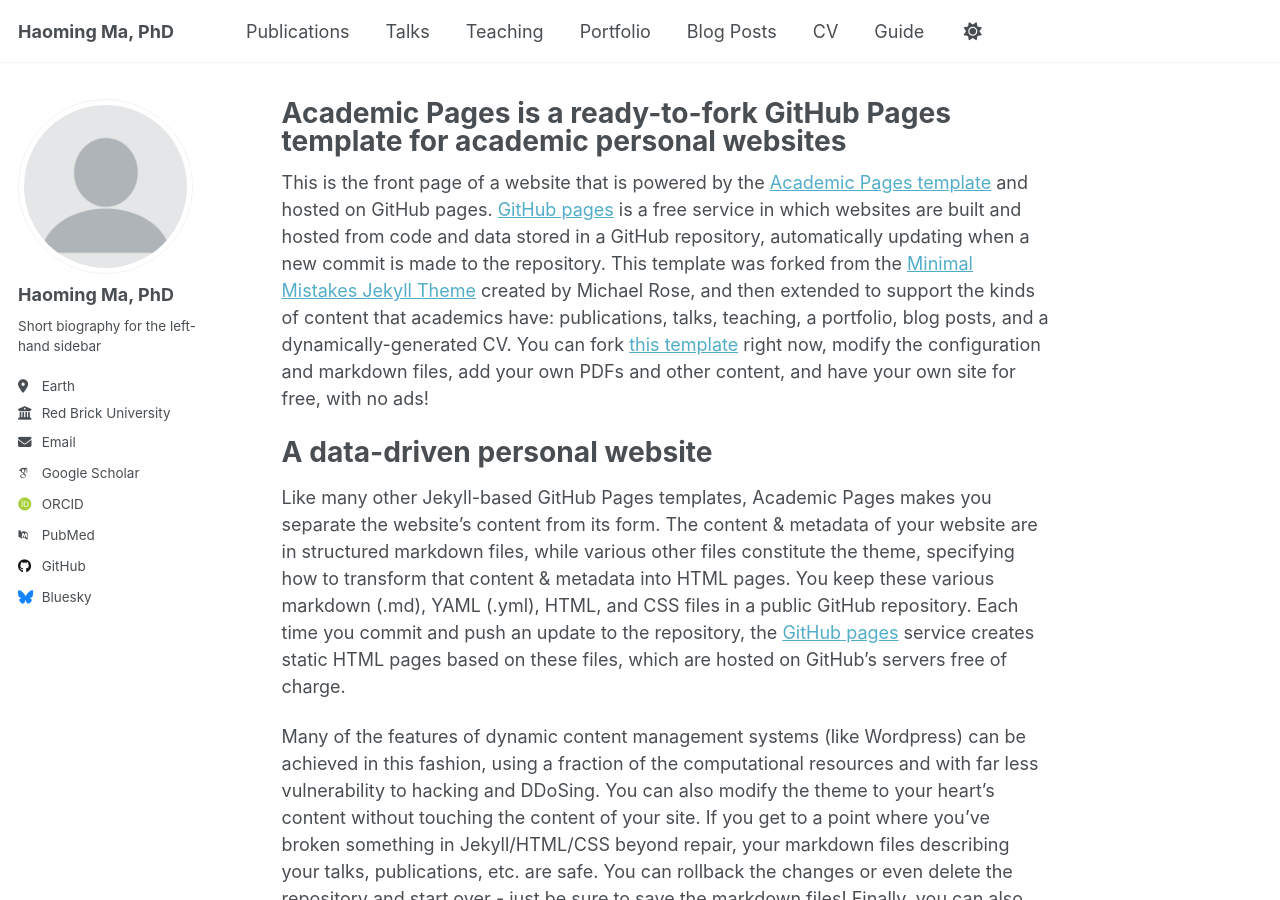
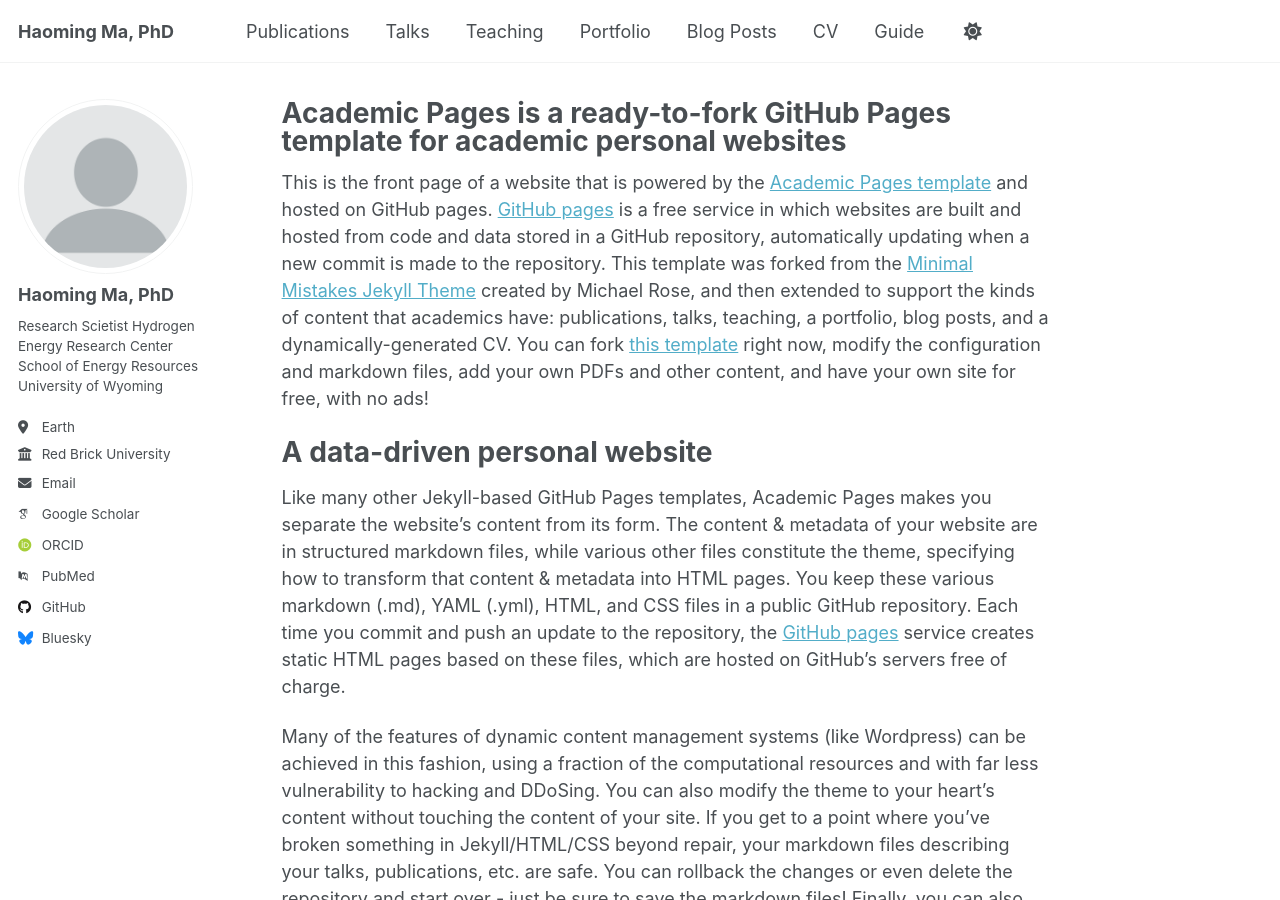
Before and after one commit to haoming-ma/haoming-ma.github.io, a Jekyll site: the page built from _pages/about.md, in a window 1280 px wide and 900 px high. Built offline with Jekyll 4.4.1, drawn with Linux system fonts in a browser that asks for light colours; some web fonts are replaced.

Commit message:
Update _config.yml

```diff
--- a/_config.yml
+++ b/_config.yml
@@ -24,7 +24,7 @@ author:
   avatar           : "profile.png"
   name             : "Haoming Ma, PhD"
   pronouns         : # example: "she/her"
-  bio              : "Short biography for the left-hand sidebar"
+  bio              : "Research Scietist \n Hydrogen Energy Research Center \n School of Energy Resources \n University of Wyoming"
   location         : "Earth"
   employer         : "Red Brick University"
   uri              : # URL
```
